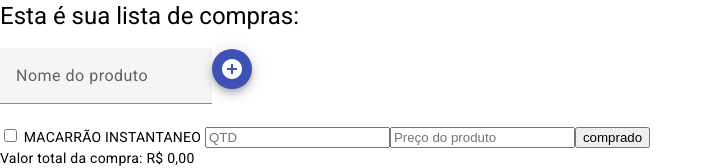
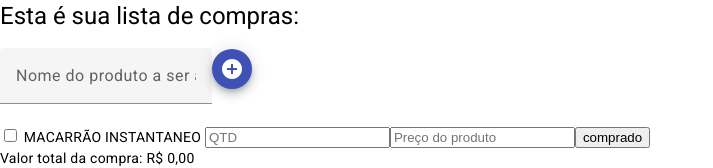
Before and after one commit to underlineg/sharedbuylists, an Angular app in the folder sharedbuylists/: page / in a window 1280 px wide. Shown: the top 168 px of the page, without its empty margins (0-713 px from the left). Built offline with nearby package versions, Linux system fonts and the light colour scheme.

Commit message:
1.0 [LIST ITEM] Send item name from <add-item> to <list-itens>

```diff
--- a/sharedbuylists/src/app/modules/itens/add-itens/add-itens.component.html
+++ b/sharedbuylists/src/app/modules/itens/add-itens/add-itens.component.html
@@ -1,6 +1,6 @@
 <div class="additem__container">
     <mat-form-field>
-        <input matInput type="text" name="item" class="additem__input-label" id="additem__input--label" placeholder="Nome do produto" [formControl]="productNameControl">
+        <input matInput type="text" name="item" class="additem__input-label" id="additem__input--label" placeholder="Nome do produto a ser adicionado" [formControl]="productNameControl">
     </mat-form-field>
     <button (click)="addItem()" mat-mini-fab color="primary">
         <mat-icon aria-hidden="false" aria-label="Example home icon" fontIcon="add_circle"></mat-icon>
--- a/sharedbuylists/src/app/modules/itens/add-itens/add-itens.component.ts
+++ b/sharedbuylists/src/app/modules/itens/add-itens/add-itens.component.ts
@@ -1,5 +1,6 @@
-import { Component, Output, OnChanges } from '@angular/core';
+import { Component, EventEmitter, Output } from '@angular/core';
 import { FormControl } from '@angular/forms';
+
 
 
 @Component({
@@ -11,11 +12,12 @@ import { FormControl } from '@angular/forms';
 export class AddItensComponent {
   productNameControl = new FormControl("");
 
-  @Output() productNameOutput:string = "";
+  @Output() productNameEmmiter = new EventEmitter<string>();
 
 
   addItem(){
-    this.productNameOutput = String( this.productNameControl.getRawValue() )
-    console.log(this.productNameOutput)
+    // this.productNameOutput = string( this.productNameControl.getRawValue() )
+    this.productNameEmmiter.emit( String( this.productNameControl.getRawValue()) )
+    console.log(this.productNameEmmiter)
   }
 }
--- a/sharedbuylists/src/app/modules/itens/itens/itens.component.html
+++ b/sharedbuylists/src/app/modules/itens/itens/itens.component.html
@@ -1,6 +1,6 @@
 <h1>Esta é sua lista de compras:</h1>
 <div>
-    <add-itens></add-itens>
+    <add-itens (productNameEmmiter)="addItem($event)"></add-itens>
     <list-itens></list-itens>
 </div>
 
--- a/sharedbuylists/src/app/modules/itens/itens/itens.component.ts
+++ b/sharedbuylists/src/app/modules/itens/itens/itens.component.ts
@@ -7,4 +7,9 @@ import { Component, Output } from '@angular/core';
   styleUrl: './itens.component.scss'
 })
 
-export class ItensComponent {}
+export class ItensComponent {
+
+  addItem(item:string){
+    console.log(item)
+  }
+}
--- a/sharedbuylists/src/app/modules/itens/list-itens/list-itens.component.html
+++ b/sharedbuylists/src/app/modules/itens/list-itens/list-itens.component.html
@@ -1,2 +1 @@
-
 <item product_name="MACARRÃO INSTANTANEO"></item>
```
